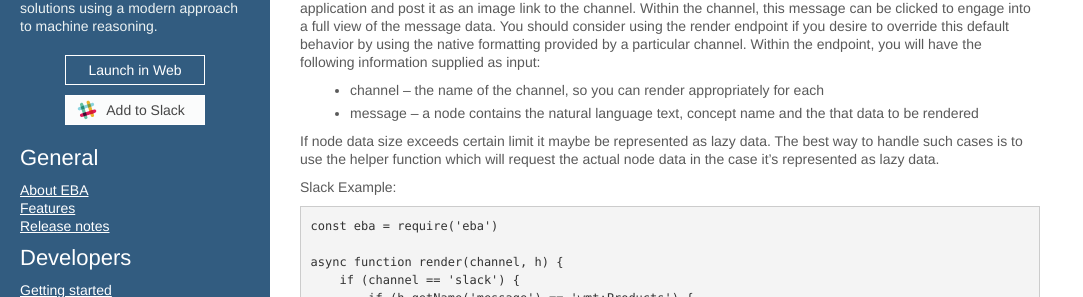
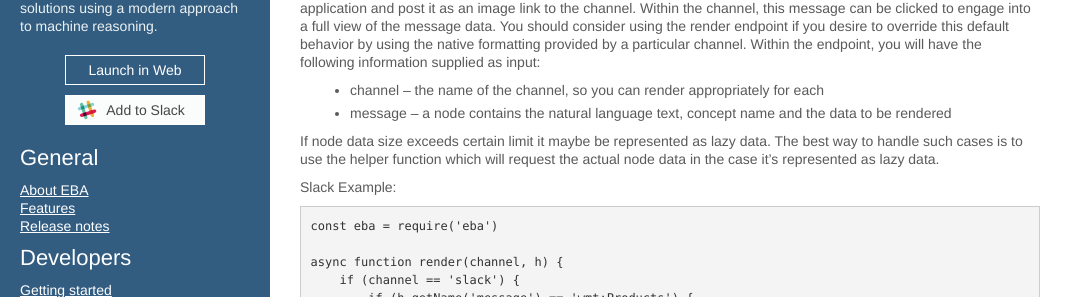
Before and after one commit to ibm-watson-embedded-business-assistant/eba-example-agents, a Jekyll site: the page built from docs/lab/endpoints/Render.md, in a window 1280 px wide and 900 px high. Shown: the part 149-446 px from the top of the window, without its empty margins (0-1083 px from the left). Built offline with Jekyll 4.4.1, drawn with Linux system fonts in a browser that asks for light colours; our own code applies the rules of GitHub Pages for plain Markdown files.

Commit message:
Update Render.md

```diff
--- a/docs/lab/endpoints/Render.md
+++ b/docs/lab/endpoints/Render.md
@@ -2,7 +2,7 @@
 
 Watson Assistant can provide native rendering for a few popular communication channels. Currently, we support Slack and Watson Workspace. The rendering format is, of course, dependent upon the api exposed by such channels. Be advised that Watson Assistant already has a default mechanism for rendering messages in such channels. By default, Watson will take a clickable snapshot of the original message that would otherwise be rendered within our web application and post it as an image link to the channel. Within the channel, this message can be clicked to engage into a full view of the message data. You should consider using the render endpoint if you desire to override this default behavior by using the native formatting provided by a particular channel. Within the endpoint, you will have the following information supplied as input:
 - channel -- the name of the channel, so you can render appropriately for each
-- message -- a node contains the natural language text, concept name and the that data to be rendered
+- message -- a node contains the natural language text, concept name and the data to be rendered
 
 If node data size exceeds certain limit it maybe be represented as lazy data. The best way to handle such cases is to use the helper function which will request the actual node data in the case it's represented as lazy data.
 
```
